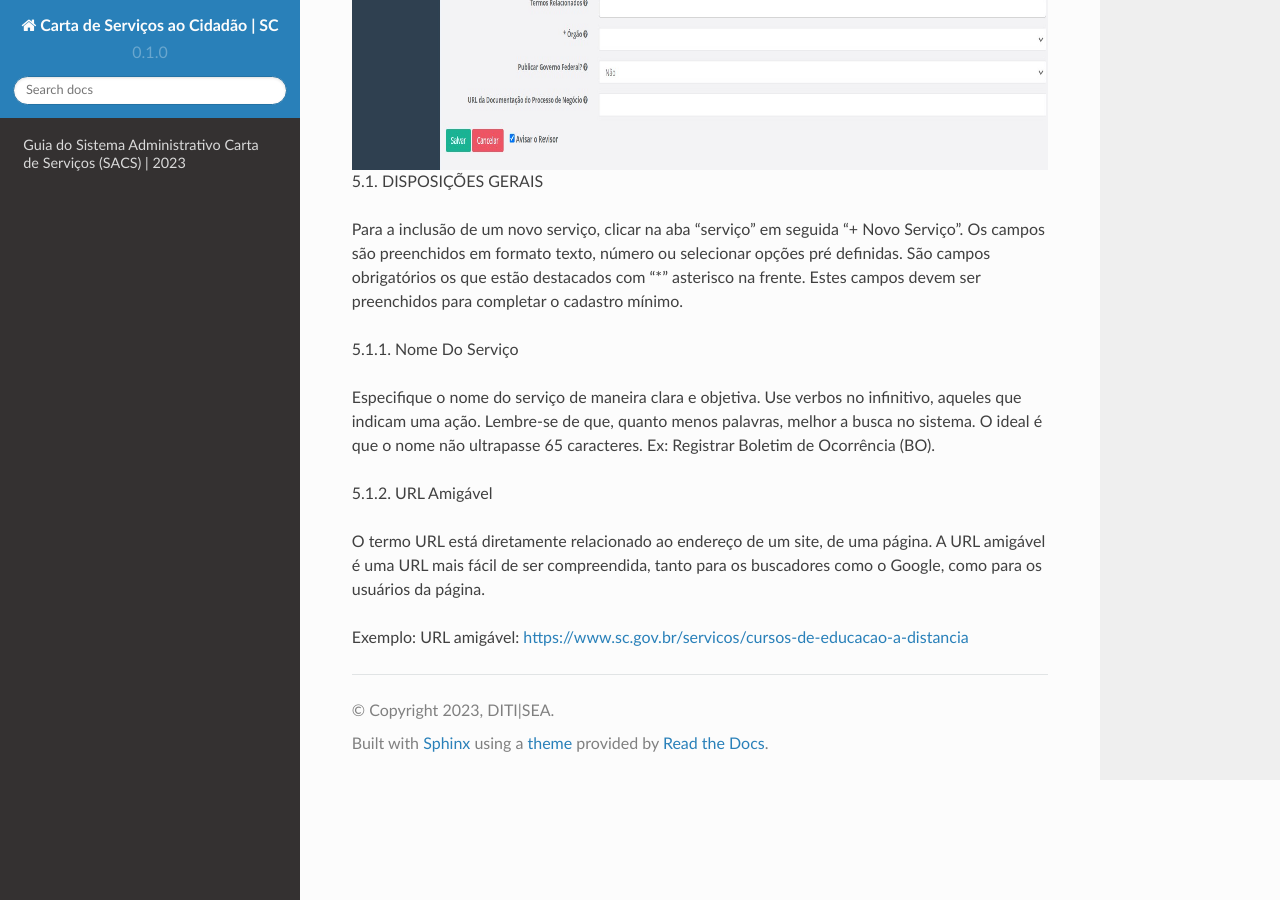
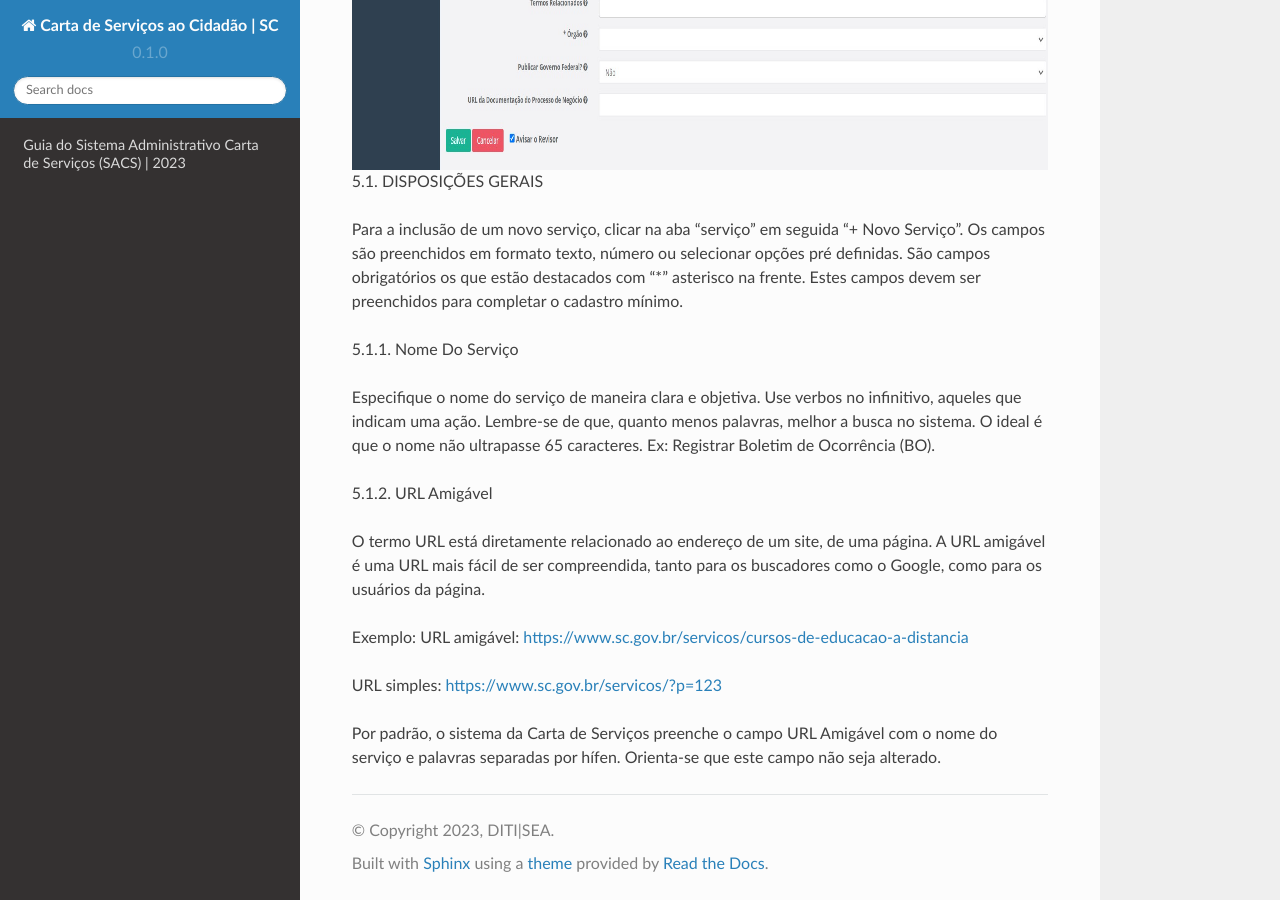
Before and after one commit to brunoaltieri/cartadeservicos, a Sphinx documentation site: the page built from docs/source/index.rst, in a window 1280 px wide and 900 px high, scrolled down 9937 px. Built offline with Sphinx 7.4.7 and the Read the Docs theme 2.0.0, drawn with Linux system fonts in a browser that asks for light colours.

Commit message:
Update index.rst

```diff
--- a/docs/source/index.rst
+++ b/docs/source/index.rst
@@ -289,3 +289,7 @@ Ex: Registrar Boletim de Ocorrência (BO).
 O termo URL está diretamente relacionado ao endereço de um site, de uma página. A URL amigável é uma URL mais fácil de ser compreendida, tanto para os buscadores como o Google, como para os usuários da página.
 
 Exemplo: URL amigável: https://www.sc.gov.br/servicos/cursos-de-educacao-a-distancia
+
+URL simples: https://www.sc.gov.br/servicos/?p=123
+
+Por padrão, o sistema da Carta de Serviços preenche o campo URL Amigável com o nome do serviço e palavras separadas por hífen. Orienta-se que este campo não seja alterado.
```
